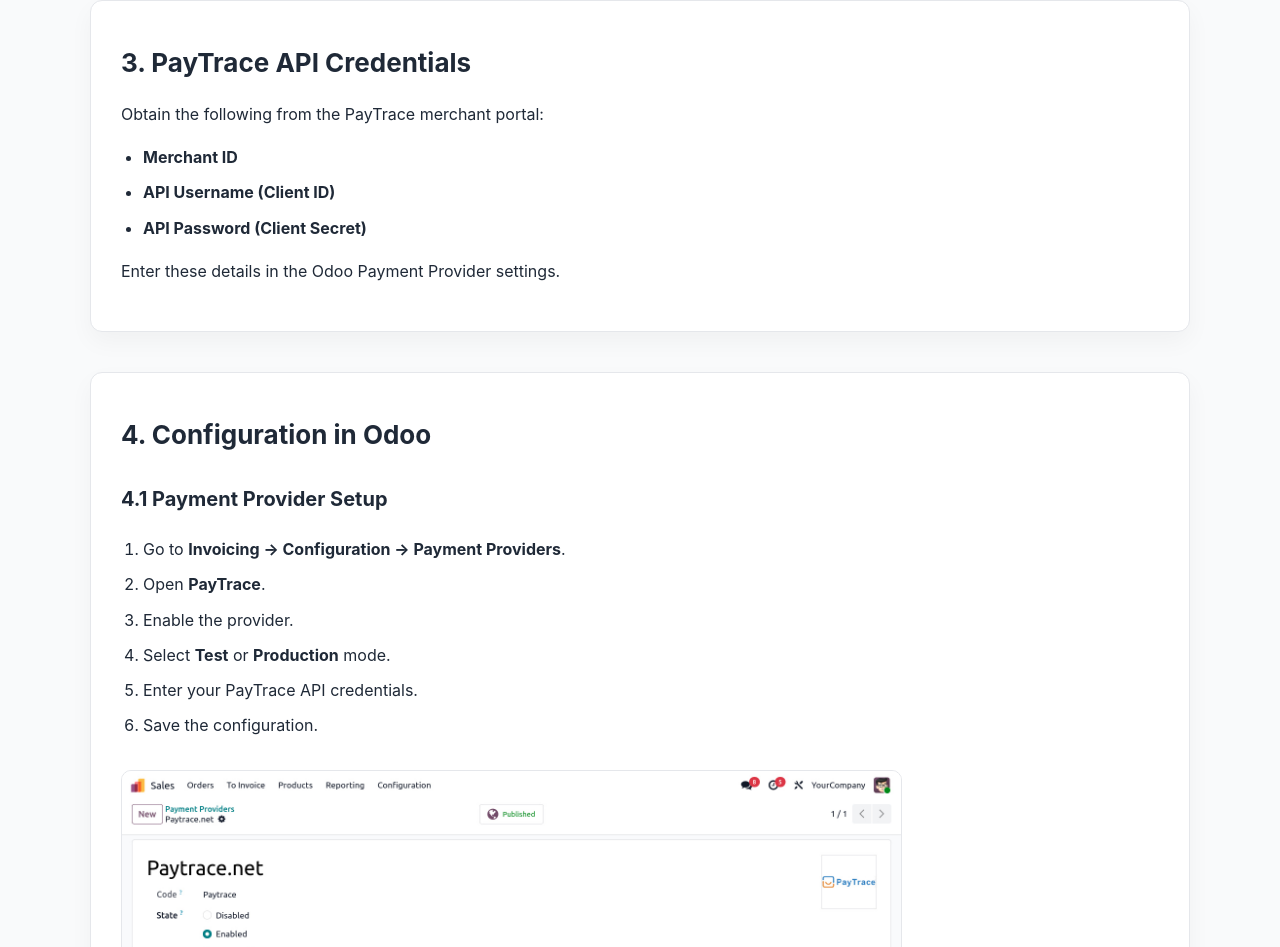
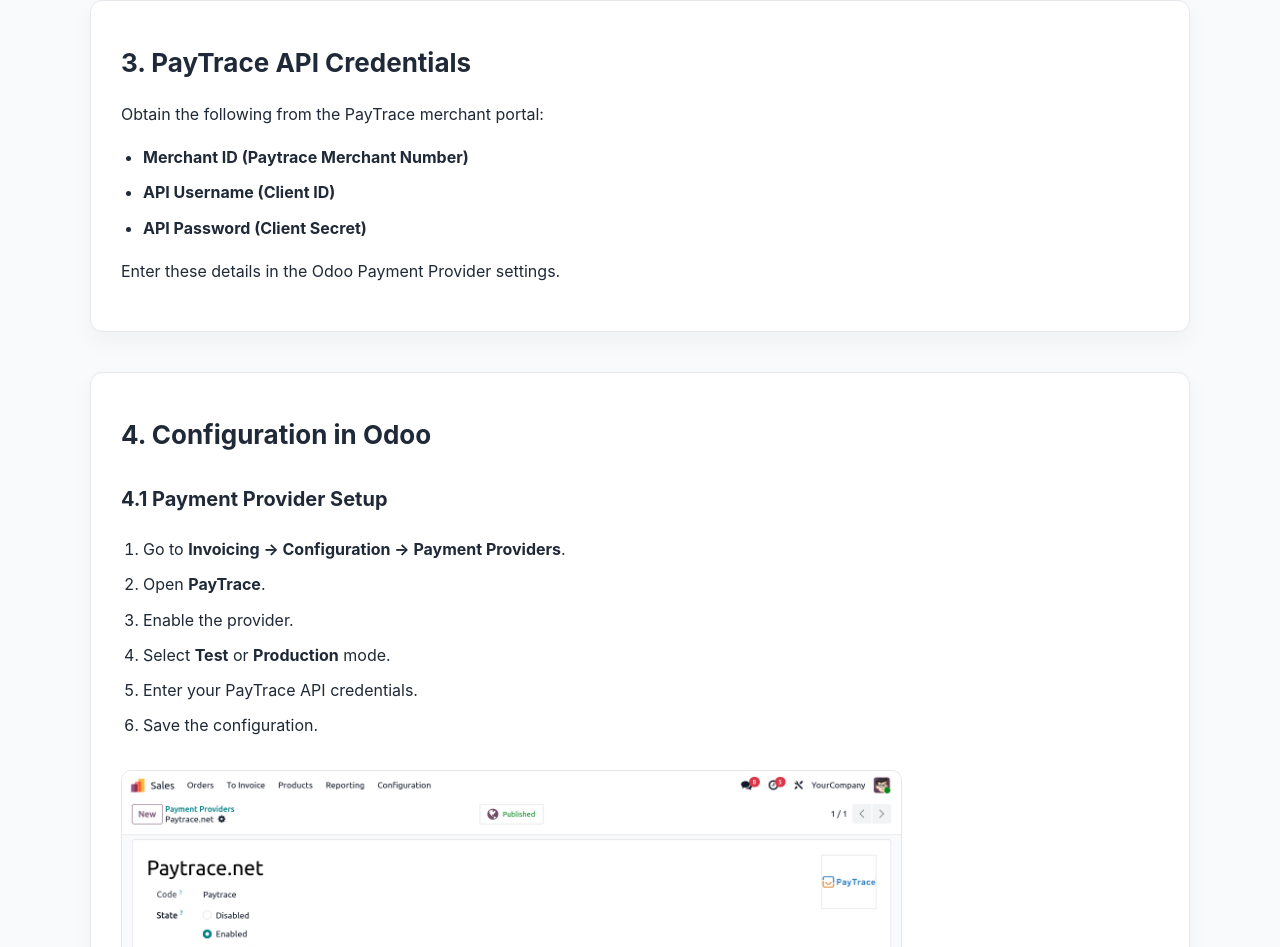
Before and after one commit to anaghconfianz/paytrace-index-demo, a plain HTML site: page index.html in a window 1280 px wide. Shown: the part 1160-2107 px from the top of the page. Drawn offline with Linux system fonts and the light colour scheme.

Commit message:
Update Merchant ID description in index.html

```diff
--- a/index.html
+++ b/index.html
@@ -166,7 +166,7 @@ Seamlessly integrate the <strong>PayTrace Payment Gateway</strong> with Odoo for
 <h2>3. PayTrace API Credentials</h2>
 <p>Obtain the following from the PayTrace merchant portal:</p>
 <ul>
-    <li><strong>Merchant ID</strong></li>
+    <li><strong>Merchant ID (Paytrace Merchant Number)</strong></li>
     <li><strong>API Username (Client ID)</strong></li>
     <li><strong>API Password (Client Secret)</strong></li>
 </ul>
```
